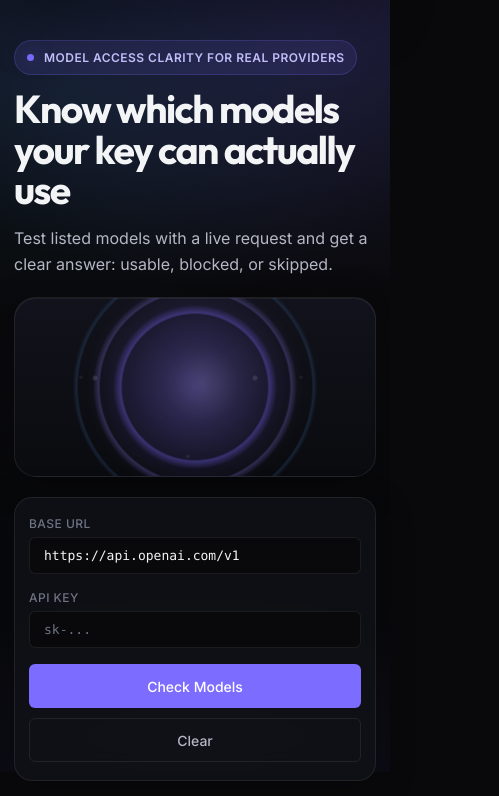
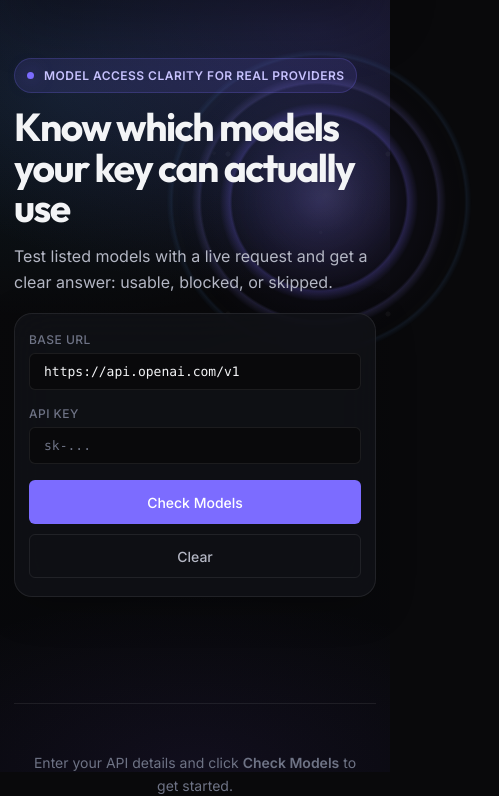
Before and after one commit to latest63/model-checker, a plain HTML site: page index.html in a window 390 px wide. Shown: the part 72-868 px from the top of the page, 499 px wide, since content can reach past the window. Drawn offline with Linux system fonts and the light colour scheme.

Commit message:
Place orb behind hero and move checker under hero copy

```diff
--- a/index.html
+++ b/index.html
@@ -224,15 +224,58 @@
   }
 
   .hero-grid {
+    position: relative;
     display: grid;
-    grid-template-columns: minmax(0, 1.05fr) minmax(340px, 0.95fr);
-    gap: 28px;
-    align-items: start;
-    margin-bottom: 28px;
+    grid-template-columns: minmax(0, 1fr);
+    gap: 22px;
+    margin-bottom: 18px;
+    padding: 26px 0 8px;
+    isolation: isolate;
+  }
+
+  .hero-grid::after {
+    content: '';
+    position: absolute;
+    right: -8%;
+    top: -10%;
+    width: min(44vw, 560px);
+    height: min(44vw, 560px);
+    border-radius: 50%;
+    z-index: -1;
+    background:
+      radial-gradient(circle at 50% 50%, rgba(124, 108, 255, 0.34) 0%, rgba(124, 108, 255, 0.18) 22%, rgba(124,108,255,0.05) 36%, transparent 58%),
+      radial-gradient(circle at 52% 48%, rgba(255,255,255,0.14) 0%, rgba(255,255,255,0.03) 14%, transparent 28%),
+      radial-gradient(circle at 50% 50%, transparent 34%, rgba(124, 108, 255, 0.36) 35%, transparent 39%),
+      radial-gradient(circle at 50% 50%, transparent 46%, rgba(147, 135, 255, 0.24) 47%, transparent 50%),
+      radial-gradient(circle at 50% 50%, transparent 57%, rgba(96, 165, 250, 0.14) 58%, transparent 60%);
+    filter: blur(0.2px);
+    opacity: 0.95;
+    pointer-events: none;
+  }
+
+  .hero-grid::before {
+    content: '';
+    position: absolute;
+    right: 2%;
+    top: 8%;
+    width: min(42vw, 500px);
+    height: min(42vw, 500px);
+    border-radius: 50%;
+    z-index: -1;
+    background:
+      radial-gradient(circle at 50% 50%, rgba(255,255,255,0.16) 0 2px, transparent 3px),
+      radial-gradient(circle at 30% 36%, rgba(255,255,255,0.08) 0 1.5px, transparent 2px),
+      radial-gradient(circle at 72% 66%, rgba(255,255,255,0.10) 0 1.5px, transparent 2px);
+    background-size: 160px 160px, 220px 220px, 240px 240px;
+    opacity: 0.44;
+    pointer-events: none;
   }
 
   .hero-copy {
-    padding-top: 16px;
+    max-width: 720px;
+    padding-top: 10px;
+    position: relative;
+    z-index: 1;
   }
 
   .eyebrow {
@@ -258,45 +301,6 @@
     border-radius: 50%;
     background: var(--accent);
     box-shadow: 0 0 18px rgba(124, 108, 255, 0.6);
-  }
-
-  .hero-orb {
-    min-height: 320px;
-    border-radius: 30px;
-    border: 1px solid var(--border);
-    background:
-      radial-gradient(circle at 50% 50%, rgba(124, 108, 255, 0.32) 0%, rgba(124, 108, 255, 0.18) 24%, rgba(9, 9, 11, 0) 54%),
-      radial-gradient(circle at 52% 48%, rgba(255,255,255,0.14) 0%, rgba(255,255,255,0.02) 18%, transparent 34%),
-      linear-gradient(180deg, rgba(20,21,31,0.82), rgba(13,14,20,0.52));
-    box-shadow: inset 0 1px 0 rgba(255,255,255,0.05), var(--shadow-card);
-    position: relative;
-    overflow: hidden;
-  }
-
-  .hero-orb::before,
-  .hero-orb::after {
-    content: '';
-    position: absolute;
-    inset: 0;
-    border-radius: inherit;
-  }
-
-  .hero-orb::before {
-    background:
-      radial-gradient(circle at 50% 50%, transparent 36%, rgba(124, 108, 255, 0.35) 37%, transparent 41%),
-      radial-gradient(circle at 50% 50%, transparent 47%, rgba(147, 135, 255, 0.25) 48%, transparent 51%),
-      radial-gradient(circle at 50% 50%, transparent 58%, rgba(96, 165, 250, 0.16) 59%, transparent 61%);
-    filter: blur(0.2px);
-    opacity: 0.95;
-  }
-
-  .hero-orb::after {
-    background:
-      radial-gradient(circle at 50% 50%, rgba(255,255,255,0.16) 0 2px, transparent 3px),
-      radial-gradient(circle at 30% 36%, rgba(255,255,255,0.08) 0 1.5px, transparent 2px),
-      radial-gradient(circle at 72% 66%, rgba(255,255,255,0.10) 0 1.5px, transparent 2px);
-    background-size: 160px 160px, 220px 220px, 240px 240px;
-    opacity: 0.7;
   }
 
   header { margin-bottom: 0; }
@@ -641,18 +645,30 @@
       margin-left: auto;
     }
     .container {
-      padding: 32px 16px 72px;
+      padding: 28px 16px 72px;
     }
     .hero-grid {
-      grid-template-columns: 1fr;
-      gap: 20px;
-      margin-bottom: 20px;
+      gap: 18px;
+      margin-bottom: 12px;
+      padding: 18px 0 4px;
+    }
+    .hero-grid::after {
+      right: -34%;
+      top: -18px;
+      width: 360px;
+      height: 360px;
+      opacity: 0.62;
+    }
+    .hero-grid::before {
+      right: -20%;
+      top: 34px;
+      width: 300px;
+      height: 300px;
+      opacity: 0.22;
     }
     .hero-copy {
       padding-top: 0;
-    }
-    .hero-orb {
-      min-height: 220px;
+      max-width: 100%;
     }
     h1 {
       font-size: clamp(32px, 10vw, 46px);
@@ -662,13 +678,12 @@
       font-size: 16px;
       line-height: 1.65;
     }
-    .hero-note {
-      font-size: 14px;
-      line-height: 1.65;
-    }
     .tool-card {
       padding: 22px 18px;
       border-radius: 18px;
+    }
+    .hero-tool-card {
+      margin-top: 18px;
     }
     .summary {
       gap: 12px;
@@ -752,10 +767,6 @@
       white-space: normal;
       word-break: break-word;
     }
-    .hero-orb {
-      min-height: 180px;
-      border-radius: 22px;
-    }
     .empty {
       padding: 32px 12px;
     }
@@ -806,12 +817,8 @@
           Test listed models with a live request and get a clear answer: usable, blocked, or skipped.
         </p>
       </header>
-    </div>
 
-    <div class="hero-orb" aria-hidden="true"></div>
-  </section>
-
-  <div class="tool-card">
+      <div class="tool-card hero-tool-card">
         <div class="input-group">
           <label for="baseUrl">Base URL</label>
           <input type="url" id="baseUrl" placeholder="https://api.openai.com/v1" value="https://api.openai.com/v1">
@@ -825,6 +832,8 @@
           <button class="btn btn-secondary" id="clearBtn">Clear</button>
         </div>
       </div>
+    </div>
+  </section>
 
   <div id="status" class="status"></div>
   <div id="error"></div>
```
Lines whose indentation alone changed are shown as unchanged.
